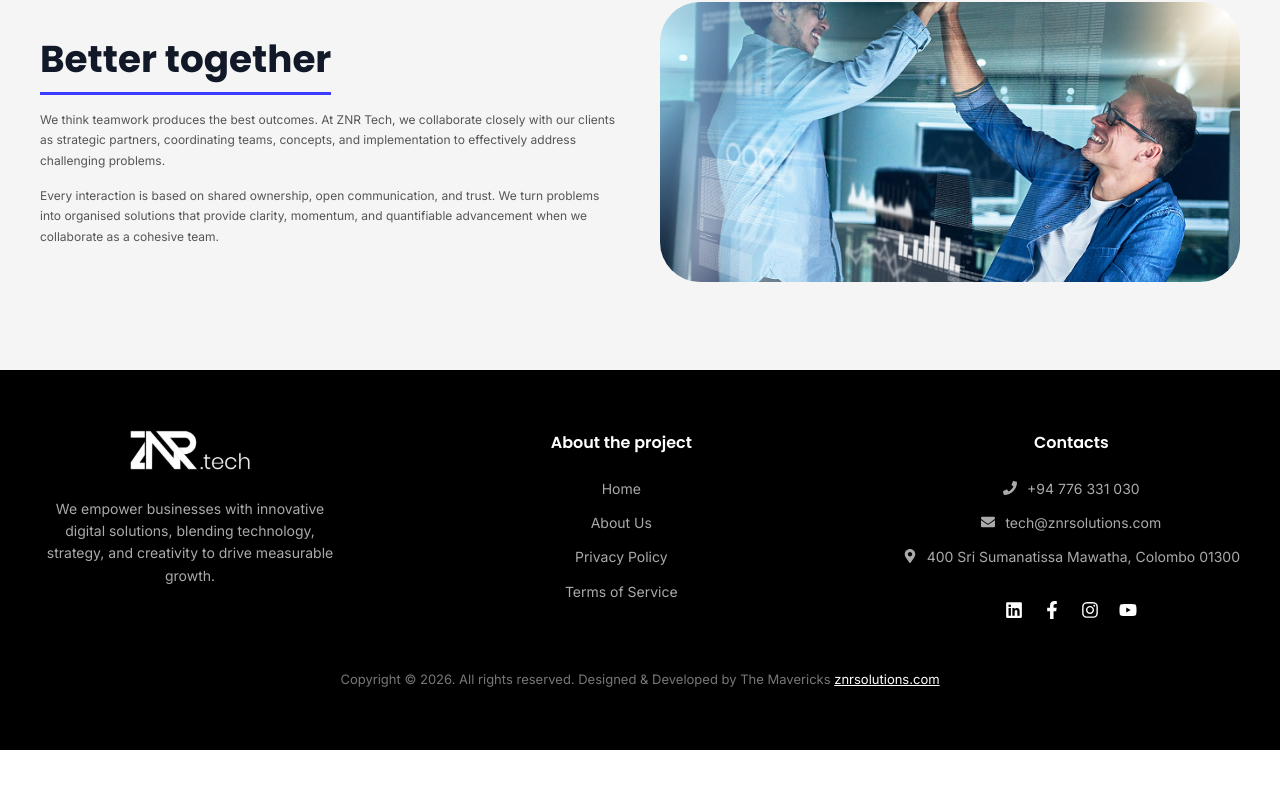
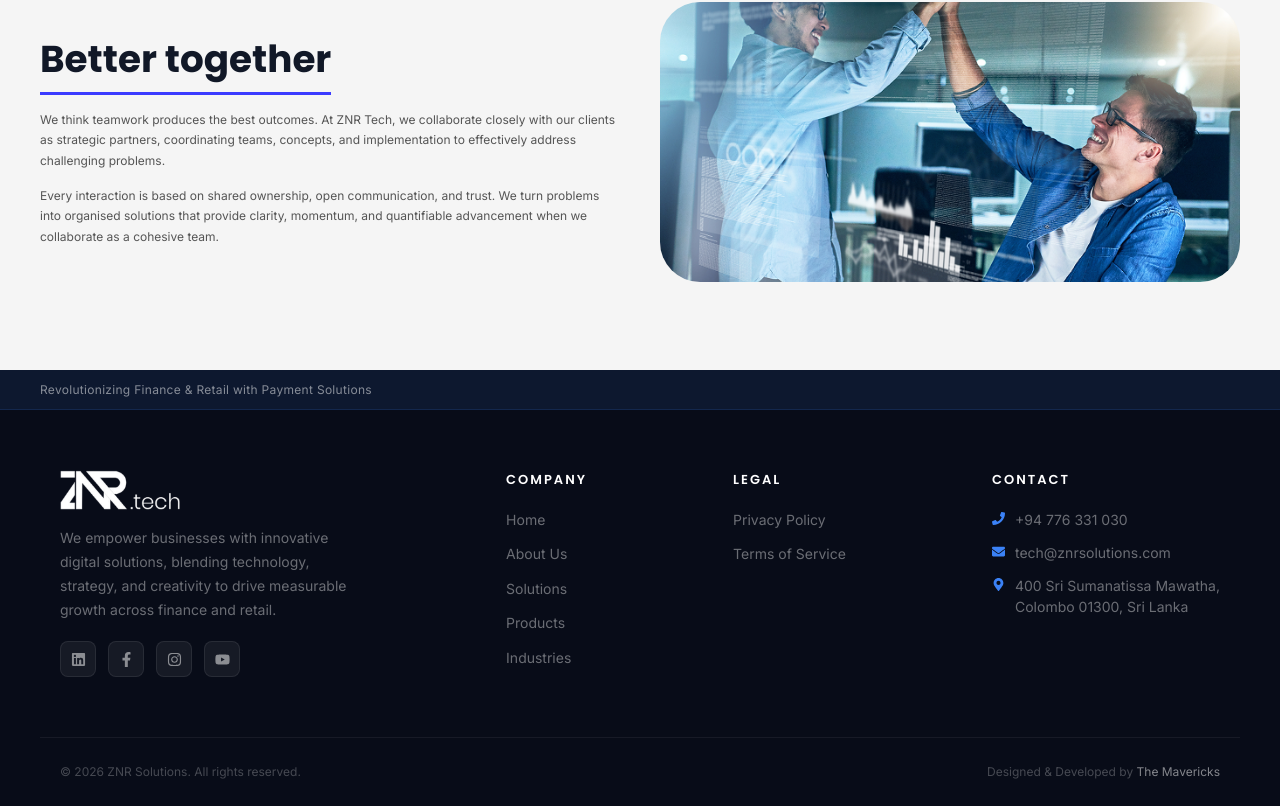
Before and after one commit to znrsolutions/znrwebsite, a Next.js app: page /about in a window 1280 px wide. Shown: the part 2491-3297 px from the top of the page. Before the commit the page ends 3241 px from the top, so only its background shows below. Built offline with nearby package versions, Linux system fonts and the light colour scheme.

Commit message:
footer changed

```diff
--- a/src/components/layout/Footer/Footer.js
+++ b/src/components/layout/Footer/Footer.js
@@ -1,76 +1,83 @@
+// updated
 import Image from "next/image";
 import Link from "next/link";
 import styles from "./Footer.module.scss";
 import { FaPhone, FaEnvelope, FaMapMarkerAlt, FaLinkedin, FaFacebookF, FaInstagram, FaYoutube } from "react-icons/fa";
 
-
-//updated code file
 export default function Footer() {
   return (
     <footer className={styles.footer}>
+
+      <div className={styles.topBar}>
+        <div className={styles.topBarInner}>
+          <span>Revolutionizing Finance & Retail with Payment Solutions</span>
+          {/* <a href="mailto:tech@znrsolutions.com">tech@znrsolutions.com</a> */}
+        </div>
+      </div>
+
       <div className={styles.container}>
 
-        {/* LEFT */}
+        {/* BRAND */}
         <div className={styles.brand}>
           <Image src="/logow.png" alt="ZNR" width={120} height={40} />
-
           <p>
             We empower businesses with innovative digital solutions,
-            blending technology,
-            strategy, and creativity
-            to drive measurable growth.
+            blending technology, strategy, and creativity to drive
+            measurable growth across finance and retail.
           </p>
-
-          {/* <button className={styles.cta}>
-            Schedule Consultation
-          </button> */}
+          <div className={styles.socials}>
+            <a href="https://linkedin.com" target="_blank" aria-label="LinkedIn"><FaLinkedin /></a>
+            <a href="https://facebook.com" target="_blank" aria-label="Facebook"><FaFacebookF /></a>
+            <a href="https://instagram.com" target="_blank" aria-label="Instagram"><FaInstagram /></a>
+            <a href="https://youtube.com" target="_blank" aria-label="YouTube"><FaYoutube /></a>
+          </div>
         </div>
 
-        {/* MIDDLE */}
+        {/* COMPANY */}
         <div className={styles.column}>
-          <h4>About the project</h4>
-
+          <h4>Company</h4>
           <Link href="/">Home</Link>
           <Link href="/about">About Us</Link>
+          <Link href="/solutions">Solutions</Link>
+          <Link href="/products">Products</Link>
+          <Link href="/industries">Industries</Link>
+        </div>
+
+        {/* LEGAL */}
+        <div className={styles.column}>
+          <h4>Legal</h4>
           <Link href="/privacy-policy">Privacy Policy</Link>
           <Link href="/terms">Terms of Service</Link>
-          {/* <Link href="/cookies">Cookie Policy</Link> */}
         </div>
 
-        {/* RIGHT */}
+        {/* CONTACT */}
         <div className={styles.column}>
-          <h4>Contacts</h4>
-
+          <h4>Contact</h4>
           <div className={styles.contactItem}>
-            <FaPhone /> <span>+94 776 331 030</span>
+            <FaPhone />
+            <span>+94 776 331 030</span>
           </div>
-
           <div className={styles.contactItem}>
-            <FaEnvelope /> <span>tech@znrsolutions.com</span>
+            <FaEnvelope />
+            <span>tech@znrsolutions.com</span>
           </div>
-
           <div className={styles.contactItem}>
             <FaMapMarkerAlt />
-            <span>
-              400 Sri Sumanatissa Mawatha, Colombo 01300
-            </span>
-          </div>
-
-          <div className={styles.socials}>
-            <FaLinkedin />
-            <FaFacebookF />
-            <FaInstagram />
-            <FaYoutube />
+            <span>400 Sri Sumanatissa Mawatha,<br />Colombo 01300, Sri Lanka</span>
           </div>
         </div>
 
       </div>
 
+      {/* DIVIDER */}
+      <div className={styles.divider}></div>
+
       {/* BOTTOM */}
       <div className={styles.bottom}>
-        Copyright © 2026. All rights reserved. Designed & Developed by The Mavericks{" "}
-        <a href="https://znrsolutions.com">znrsolutions.com</a>
+        <span>© 2026 ZNR Solutions. All rights reserved.</span>
+        <span>Designed & Developed by <a href="https://znrsolutions.com">The Mavericks</a></span>
       </div>
+
     </footer>
   );
 }
--- a/src/components/layout/Footer/Footer.module.scss
+++ b/src/components/layout/Footer/Footer.module.scss
@@ -1,45 +1,98 @@
 .footer {
-  background: #000;
+  background: #080c18;
   color: #fff;
-  padding: 60px 20px;
+  padding-bottom: 0;
+}
+
+/* TOP BAR */
+.topBar {
+  background: rgba(59, 130, 246, 0.1);
+  border-bottom: 1px solid rgba(59, 130, 246, 0.15);
+  padding: 10px 20px;
+}
+
+.topBarInner {
+  max-width: 1200px;
+  margin: 0 auto;
+  display: flex;
+  flex-direction: column;
+  align-items: center;
+  gap: 6px;
+  text-align: center;
+  font-size: 12px;
+
+  span {
+    color: rgba(255, 255, 255, 0.5);
+    letter-spacing: 0.3px;
+  }
+
+  a {
+    color: #60a5fa;
+    text-decoration: none;
+    font-weight: 500;
+    font-size: 12px;
+
+    &:hover {
+      color: #fff;
+    }
+  }
 }
 
 /* CONTAINER */
 .container {
   max-width: 1200px;
-  margin: auto;
-
+  margin: 0 auto;
+  padding: 60px 20px;
   display: flex;
   flex-direction: column;
   gap: 40px;
-  text-align: center; /* ✅ center all text */
-  align-items: center; /* ✅ center blocks */
+  align-items: center;
+  text-align: center;
 }
 
 /* BRAND */
 .brand {
   max-width: 300px;
+  display: flex;
+  flex-direction: column;
+  align-items: center;
+  gap: 16px;
 
   p {
     font-size: 14px;
-    color: #aaa;
-    line-height: 1.6;
-    margin: 20px 0;
+    color: rgba(255, 255, 255, 0.4);
+    line-height: 1.7;
   }
 }
 
-/* CTA */
-.cta {
-  background: linear-gradient(180deg, #4f46e5, #1e1b8f);
-  color: #fff;
-  border: none;
-  padding: 14px 22px;
-  border-radius: 12px;
-  font-weight: 600;
-  cursor: pointer;
+/* SOCIALS */
+.socials {
+  display: flex;
+  gap: 12px;
+  margin-top: 4px;
 
-  &:hover {
-    opacity: 0.9;
+  a {
+    width: 36px;
+    height: 36px;
+    border-radius: 8px;
+    background: rgba(255, 255, 255, 0.06);
+    border: 1px solid rgba(255, 255, 255, 0.08);
+    display: flex;
+    align-items: center;
+    justify-content: center;
+    color: rgba(255, 255, 255, 0.5);
+    transition: background 0.2s, color 0.2s;
+    text-decoration: none;
+
+    svg {
+      font-size: 15px;
+    }
+
+    &:hover {
+      background: #3b82f6;
+      color: #fff;
+      border-color: #3b82f6;
+    }
   }
 }
 
@@ -48,16 +101,22 @@
   display: flex;
   flex-direction: column;
   gap: 12px;
+  align-items: center;
 
   h4 {
-    font-size: 16px;
-    margin-bottom: 10px;
+    font-size: 13px;
+    font-weight: 600;
+    letter-spacing: 2px;
+    text-transform: uppercase;
+    color: #fff;
+    margin-bottom: 6px;
   }
 
   a {
-    color: #aaa;
+    color: rgba(255, 255, 255, 0.4);
     font-size: 14px;
     text-decoration: none;
+    transition: color 0.2s;
 
     &:hover {
       color: #fff;
@@ -70,50 +129,87 @@
   display: flex;
   align-items: flex-start;
   gap: 10px;
-  color: #aaa;
+  color: rgba(255, 255, 255, 0.4);
   font-size: 14px;
-   justify-content: center; /* ✅ center icon + text */
+  line-height: 1.5;
 
   svg {
     margin-top: 3px;
+    color: #3b82f6;
+    flex-shrink: 0;
+    font-size: 13px;
+  }
+
+  span {
+    text-align: left;
   }
 }
 
-/* SOCIAL ICONS */
-.socials {
-  display: flex;
-  gap: 20px;
-  margin-top: 20px;
-   justify-content: center; /* ✅ center icons */
-
-  svg {
-    font-size: 18px;
-    cursor: pointer;
-
-    &:hover {
-      color: #4f46e5;
-    }
-  }
+/* DIVIDER */
+.divider {
+  max-width: 1200px;
+  margin: 0 auto;
+  height: 1px;
+  background: rgba(255, 255, 255, 0.06);
 }
 
 /* BOTTOM */
 .bottom {
-  margin-top: 50px;
+  max-width: 1200px;
+  margin: 0 auto;
+  padding: 20px;
+  display: flex;
+  flex-direction: column;
+  align-items: center;
+  gap: 6px;
   text-align: center;
-  font-size: 13px;
-  color: #777;
+  font-size: 12px;
+  color: rgba(255, 255, 255, 0.25);
 
   a {
-    color: #fff;
-    text-decoration: underline;
+    color: rgba(255, 255, 255, 0.5);
+    text-decoration: none;
+
+    &:hover {
+      color: #fff;
+    }
   }
 }
 
 /* DESKTOP */
 @media (min-width: 1024px) {
+  .topBarInner {
+    flex-direction: row;
+    justify-content: space-between;
+    text-align: left;
+  }
+
   .container {
     flex-direction: row;
     justify-content: space-between;
     align-items: flex-start;
+    text-align: left;
+  }
+
+  .brand {
+    align-items: flex-start;
+  }
+
+  .column {
+    align-items: flex-start;
+  }
+
+  .socials {
+    justify-content: flex-start;
+  }
+
+  .bottom {
+    flex-direction: row;
+    justify-content: space-between;
+    padding: 24px 20px;
+  }
+
+  .contactItem {
+    justify-content: flex-start;
   }
 }
```
